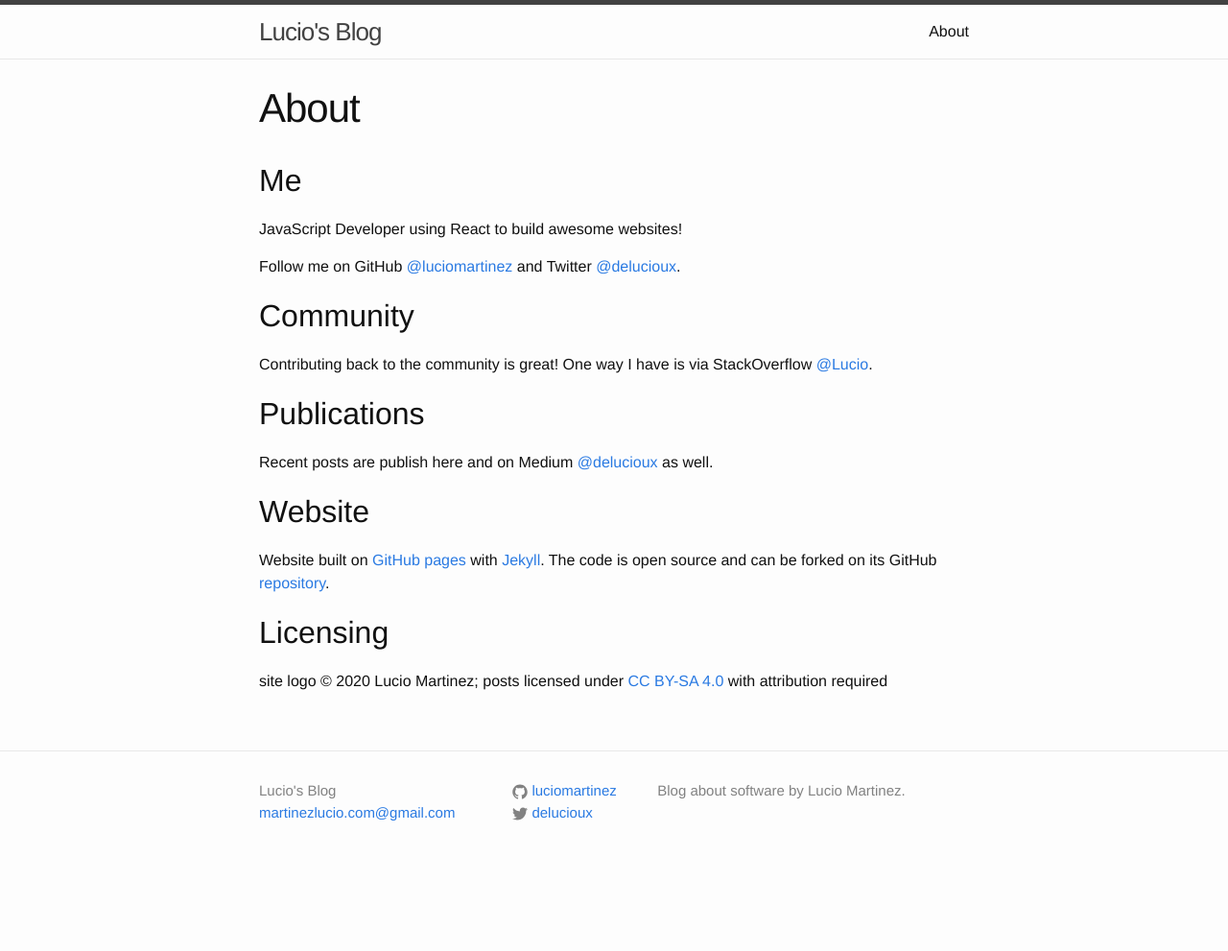
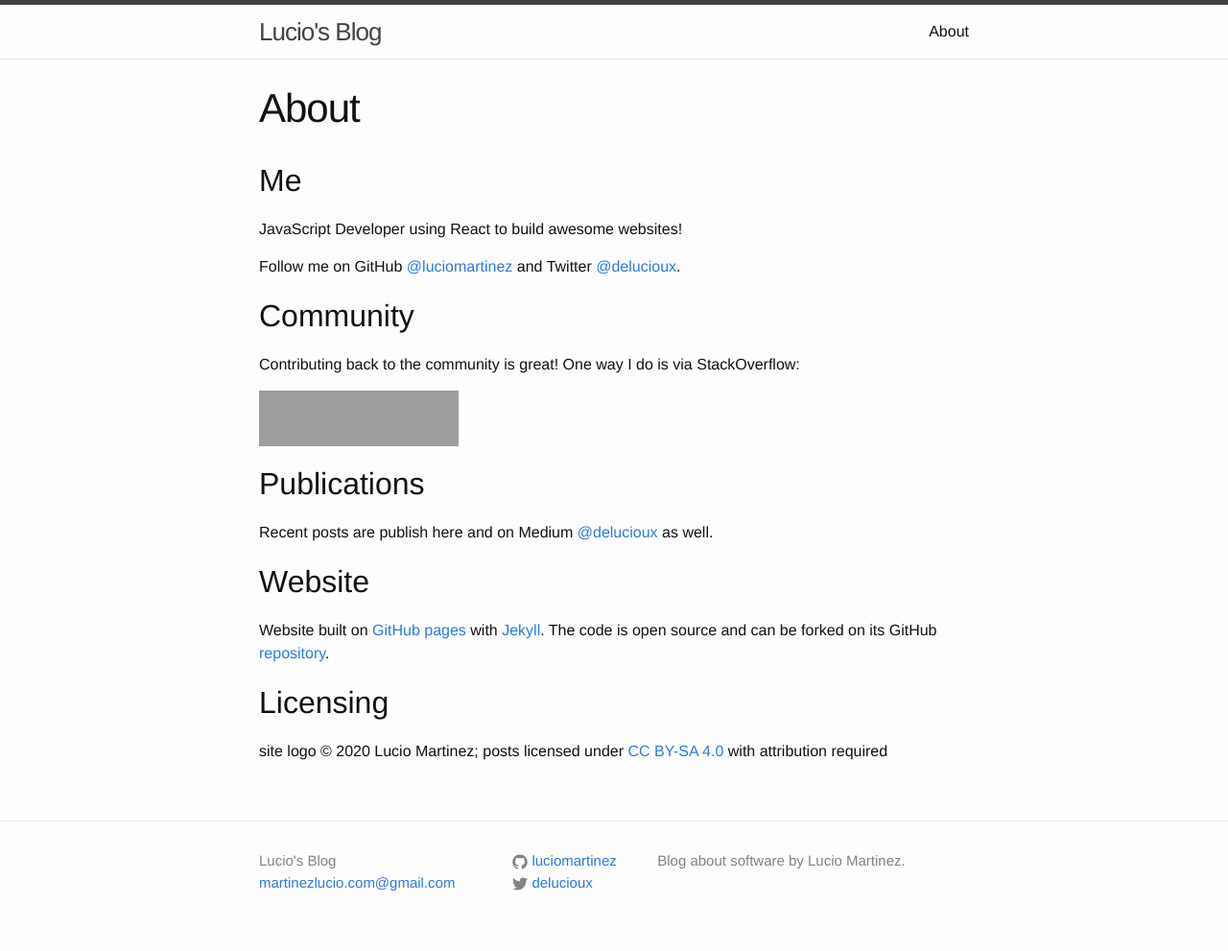
Before and after one commit to luciomartinez/luciomartinez.github.io, a Jekyll site: the page built from about.md, in a window 1280 px wide. Shown: the whole page at 96% size. Built offline with Jekyll 4.4.1, drawn with Linux system fonts in a browser that asks for light colours; comment, search, counter and statistics services are not loaded; before the commit the page ends 918 px from its top, so only the background shows below that; grey boxes are pictures that could not be loaded.

Commit message:
Add StackOverflow flair to the about page

```diff
--- a/about.md
+++ b/about.md
@@ -9,7 +9,9 @@
 Follow me on GitHub [@luciomartinez](https://github.com/luciomartinez) and Twitter [@delucioux](https://twitter.com/delucioux).
 
 ## Community
-Contributing back to the community is great! One way I have is via StackOverflow [@Lucio](https://stackoverflow.com/users/1505348/lucio).
+Contributing back to the community is great! One way I do is via StackOverflow:
+
+<a href="https://stackoverflow.com/users/1505348/lucio"><img src="https://stackexchange.com/users/flair/1465637.png?theme=clean" width="208" height="58" alt="profile for Lucio at Stack Overflow, Q&amp;A for professional and enthusiast programmers" title="profile for Lucio at Stack Overflow, Q&amp;A for professional and enthusiast programmers"></a>
 
 ## Publications
 Recent posts are publish here and on Medium [@delucioux](https://medium.com/@delucioux) as well.
```
